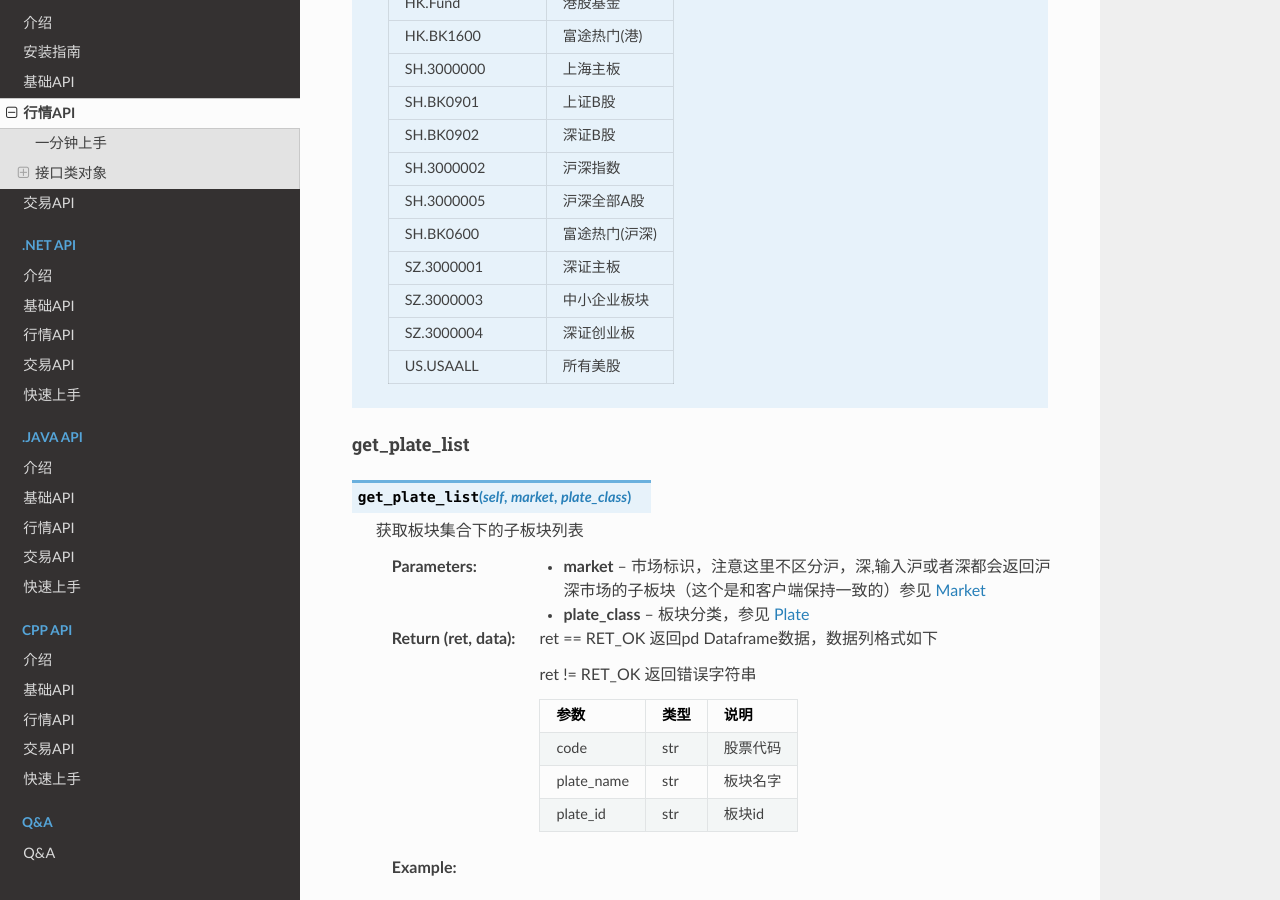
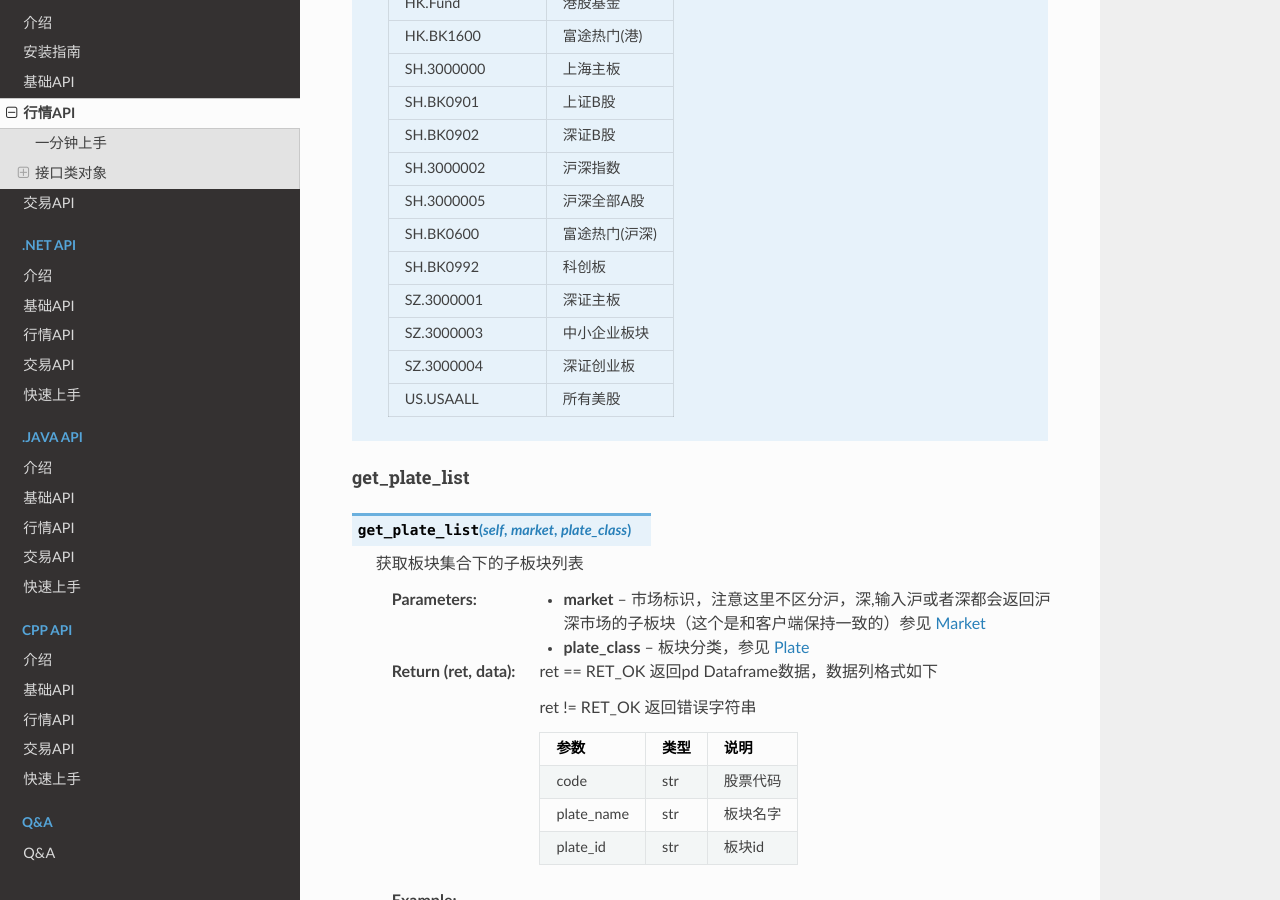
Before and after one commit to FutunnOpen/futu-api-doc, a Sphinx documentation site: the page built from doc_maker/source/api/Quote_API.rst, in a window 1280 px wide and 900 px high, scrolled down 14768 px. Built offline with Sphinx 7.4.7 and the Read the Docs theme 2.0.0, drawn with Linux system fonts in a browser that asks for light colours.

Commit message:
科创板板块code

```diff
--- a/doc_maker/source/api/Quote_API.rst
+++ b/doc_maker/source/api/Quote_API.rst
@@ -684,7 +684,7 @@ get_plate_stock
         HK.HSCEI Stock             国指成份股
         HK.Motherboard             港股主板
         HK.GEM                     港股创业板
-		HK.BK1910                  所有港股
+        HK.BK1910                  所有港股
         HK.BK1911                  主板H股
         HK.BK1912                  创业板H股
         HK.Fund                    港股基金
@@ -695,10 +695,11 @@ get_plate_stock
         SH.3000002                 沪深指数
         SH.3000005                 沪深全部A股
         SH.BK0600                  富途热门(沪深)
+        SH.BK0992                  科创板
         SZ.3000001                 深证主板
         SZ.3000003                 中小企业板块
         SZ.3000004                 深证创业板
-		US.USAALL				   所有美股
+        US.USAALL                  所有美股
         =====================  ==============================================================
 
 
```
